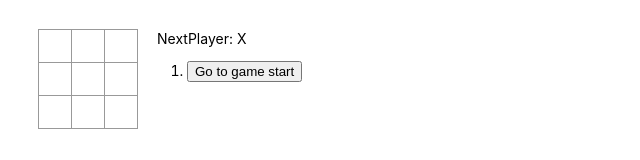
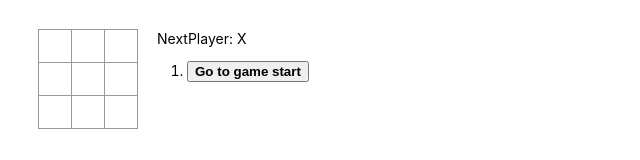
Before and after one commit to hwld/react-sample, a React (Create React App) app: page / in a window 1280 px wide. Shown: the top 160 px of the page, without its empty margins (0-640 px from the left). Built offline with nearby package versions, Linux system fonts and the light colour scheme.

Commit message:
現在表示されている履歴のボタンを強調表現

```diff
--- a/src/components/Game.tsx
+++ b/src/components/Game.tsx
@@ -72,7 +72,11 @@ const Game: React.FC = () => {
           winner={calculateWinner(current.squares)}
           nextPlayer={state.xIsNext ? 'X' : 'O'}
         />
-        <HistoryList history={state.history} onClick={i => jumpTo(i)} />
+        <HistoryList
+          history={state.history}
+          stepNum={state.stepNumber}
+          jumpTo={i => jumpTo(i)}
+        />
       </div>
     </div>
   );
--- a/src/components/HistoryList.tsx
+++ b/src/components/HistoryList.tsx
@@ -8,10 +8,15 @@ export interface HistoryItem {
 
 interface HistoryListProps {
   history: HistoryItem[];
-  onClick: (move: number) => void;
+  stepNum: number;
+  jumpTo: (move: number) => void;
 }
 
-const HistoryList: React.FC<HistoryListProps> = ({ history, onClick }) => {
+const HistoryList: React.FC<HistoryListProps> = ({
+  history,
+  stepNum,
+  jumpTo,
+}) => {
   const moves = history.map((step, move) => {
     const desc = move
       ? `Go to move #{col: ${step.hand.col} , row: ${step.hand.row}}`
@@ -19,7 +24,11 @@ const HistoryList: React.FC<HistoryListProps> = ({ history, onClick }) => {
 
     return (
       <li key={step.id}>
-        <button type="button" onClick={() => onClick(move)}>
+        <button
+          className={stepNum === move ? 'selected' : ''}
+          type="button"
+          onClick={() => jumpTo(move)}
+        >
           {desc}
         </button>
       </li>
--- a/src/index.css
+++ b/src/index.css
@@ -14,6 +14,11 @@ code {
 
 ol, ul {
   padding-left: 30px;
+}
+
+
+button.selected{
+  font-weight: bold;
 }
 
 .board-row::after {
```
